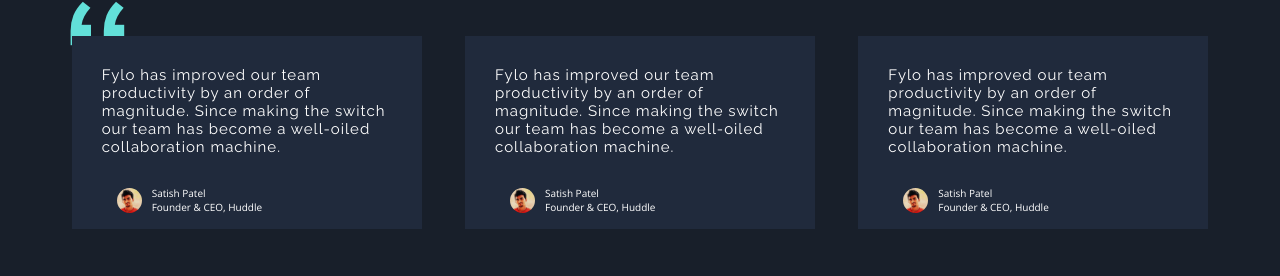
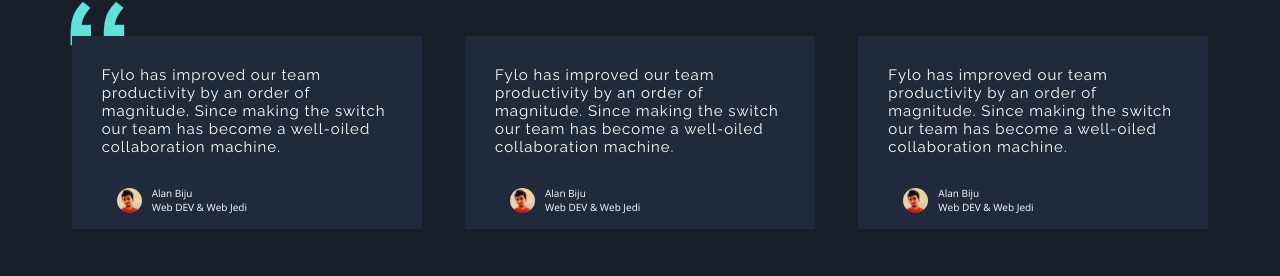
Before and after one commit to Alan-Biju/dark-landing-page, a plain HTML site: page index.html in a window 1280 px wide. Shown: the part 2115-2391 px from the top of the page. Drawn offline with nearby package versions, Linux system fonts and the light colour scheme.

Commit message:
Update index.html

```diff
--- a/index.html
+++ b/index.html
@@ -106,8 +106,8 @@
       <div class="pepole">
         <img src="images\profile-1.jpg">
         <div class="name">
-          <p >Satish Patel</p>
-          <p>Founder & CEO, Huddle</p>
+          <p >Alan Biju</p>
+          <p>Web DEV & Web Jedi</p>
         </div>
       </div>
     </div>
@@ -120,8 +120,8 @@
       <div class="pepole">
         <img src="images\profile-1.jpg">
         <div class="name">
-          <p >Satish Patel</p>
-          <p>Founder & CEO, Huddle</p>
+          <p >Alan Biju</p>
+          <p>Web DEV & Web Jedi</p>
         </div>
       </div>
     </div>
@@ -134,8 +134,8 @@
       <div class="pepole">
         <img src="images\profile-1.jpg">
         <div class="name">
-          <p >Satish Patel</p>
-          <p>Founder & CEO, Huddle</p>
+          <p >Alan Biju</p>
+          <p>Web DEV & Web Jedi</p>
         </div>
       </div>
     </div>
```
